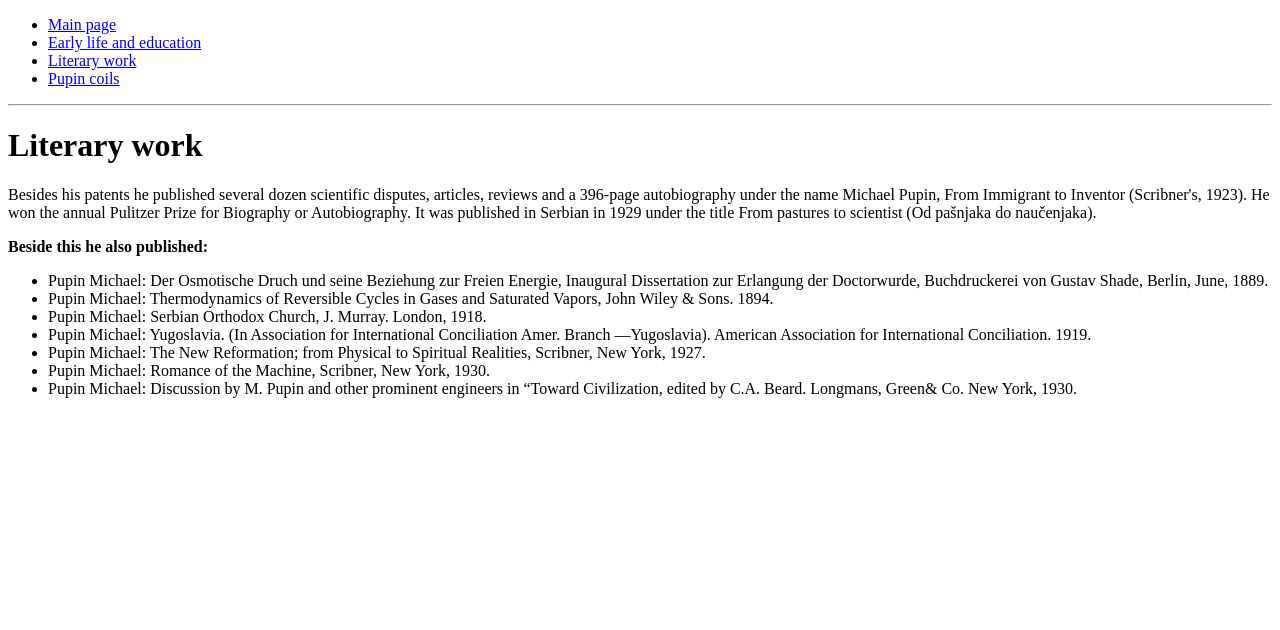
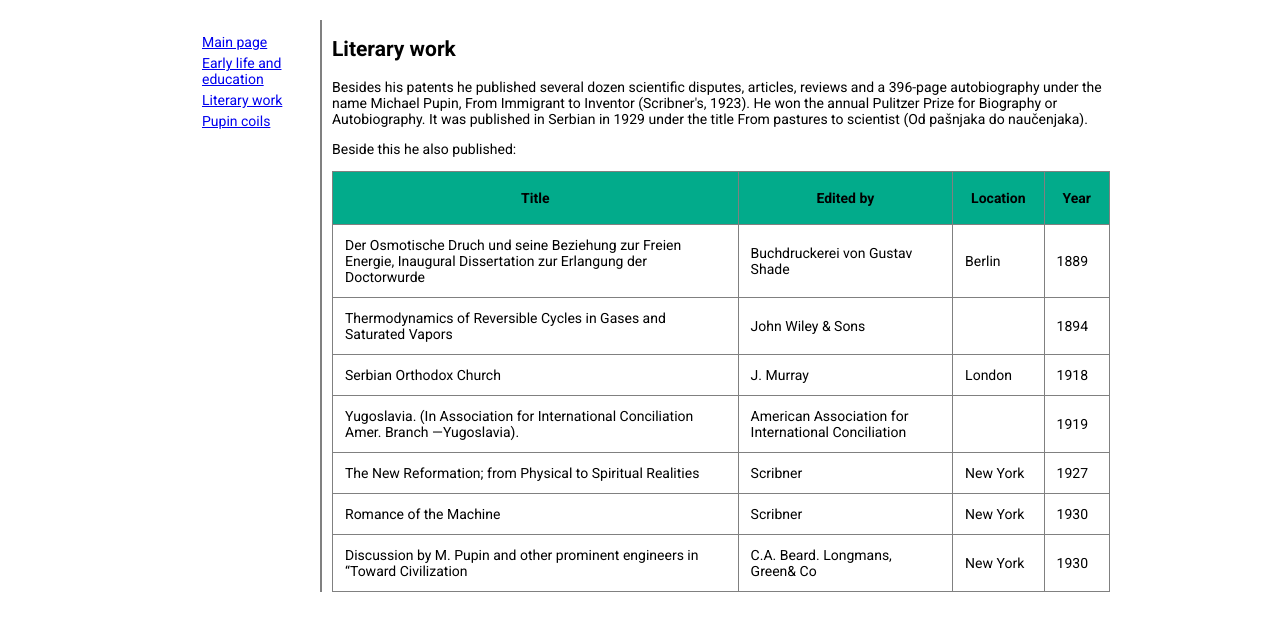
Before and after one commit to doralina/HTML-CSS-Fundamentals-Assignment-mini-site, a plain HTML site: page literary-work.html in a window 1280 px wide. Drawn offline with Linux system fonts and the light colour scheme.

Commit message:
adaugare css

```diff
--- a/literary-work.html
+++ b/literary-work.html
@@ -5,10 +5,14 @@
     <meta charset="UTF-8">
     <meta name="viewport" content="width=device-width, initial-scale=1.0">
     <title>Literary work</title>
+    <link rel="stylesheet" href="styles.css">
+    <link rel="preconnect" href="https://fonts.gstatic.com">
+    <link href="https://fonts.googleapis.com/css2?family=Roboto:wght@400;700&display=swap" rel="stylesheet">
 </head>
 
 <body>
 
+    <aside>
         <ul>
             <li>
                 <a href="index.html">Main page</a>
@@ -23,36 +27,128 @@
                 <a href="pupin-coils.html"> Pupin coils</a>
             </li>
         </ul>
+    </aside>
 
-    <hr>
+    <section class="content">
 
         <h1>Literary work</h1>
 
         <p>Besides his patents he published several dozen scientific disputes, articles, reviews and a 396-page
             autobiography
-        under the name Michael Pupin, From Immigrant to Inventor (Scribner's, 1923). He won the annual Pulitzer Prize
+            under the name Michael Pupin, From Immigrant to Inventor (Scribner's, 1923). He won the annual Pulitzer
+            Prize
             for
-        Biography or Autobiography. It was published in Serbian in 1929 under the title From pastures to scientist (Od
+            Biography or Autobiography. It was published in Serbian in 1929 under the title From pastures to scientist
+            (Od
             pašnjaka do naučenjaka).</p>
 
-    <b>Beside this he also published:</b>
+        <p>Beside this he also published:</p>
 
-    <ul>
+        <table>
+            <tr>
+                <th>
+                    Title
+                </th>
+                <th>
+                    Edited by
+                </th>
+                <th>
+                    Location
+                </th>
+                <th>
+                    Year
+                </th>
+            </tr>
+            <tr>
+                <td>
+                    Der Osmotische Druch und seine Beziehung zur Freien Energie, Inaugural Dissertation zur Erlangung der Doctorwurde
+                </td>
+                <td>
+                    Buchdruckerei von Gustav Shade
+                </td>
+                <td>
+                    Berlin
+                </td>
+                <td>
+                    1889
+                </td>
+            </tr>
+            <tr>
+                <td>
+                    Thermodynamics of Reversible Cycles in Gases and Saturated Vapors
+                </td>
+                <td>
+                    John Wiley & Sons
+                </td>
+                <td></td>
+                <td>
+                    1894
+                </td>
+            </tr>
+            <tr>
+                <td>
+                    Serbian Orthodox Church
+                </td>
+                <td>
+                    J. Murray
+                </td>
+                <td>London</td>
+                <td>
+                    1918
+                </td>
+            </tr>
+            <tr>
+                <td>
+                    Yugoslavia. (In Association for International Conciliation Amer. Branch —Yugoslavia).
+                </td>
+                <td>
+                    American Association for International Conciliation
+                </td>
+                <td></td>
+                <td>
+                    1919
+                </td>
+            </tr>
+            <tr>
+                <td>
+                    The New Reformation; from Physical to Spiritual Realities
+                </td>
+                <td>
+                    Scribner
+                </td>
+                <td>New York</td>
+                <td>
+                    1927
+                </td>
+            </tr>
+            <tr>
+                <td>
+                    Romance of the Machine
+                </td>
+                <td>
+                    Scribner
+                </td>
+                <td>New York</td>
+                <td>
+                    1930
+                </td>
+            </tr>
+            <tr>
+                <td>
+                    Discussion by M. Pupin and other prominent engineers in “Toward Civilization
+                </td>
+                <td>
+                    C.A. Beard. Longmans, Green& Co
+                </td>
+                <td>New York</td>
+                <td>
+                    1930
+                </td>
+            </tr>
+        </table>
 
-        <li>Pupin Michael: Der Osmotische Druch und seine Beziehung zur Freien Energie, Inaugural Dissertation zur
-            Erlangung der Doctorwurde, Buchdruckerei von Gustav Shade, Berlin, June, 1889.</li>
-        <li>Pupin Michael: Thermodynamics of Reversible Cycles in Gases and Saturated Vapors, John Wiley & Sons. 1894.
-        </li>
-        <li> Pupin Michael: Serbian Orthodox Church, J. Murray. London, 1918.</li>
-        <li>Pupin Michael: Yugoslavia. (In Association for International Conciliation Amer. Branch —Yugoslavia).
-            American Association for International Conciliation. 1919.</li>
-        <li> Pupin Michael: The New Reformation; from Physical to Spiritual Realities, Scribner, New York, 1927.</li>
-        <li> Pupin Michael: Romance of the Machine, Scribner, New York, 1930.</li>
-        <li> Pupin Michael: Discussion by M. Pupin and other prominent engineers in “Toward Civilization, edited by C.A.
-            Beard. Longmans, Green& Co. New York, 1930.</li>
 
-    </ul>
-
+    </section>
 </body>
 
 </html>
--- /dev/null
+++ b/styles.css
@@ -0,0 +1,61 @@
+body {
+    width: 960px;
+    margin: 20px auto;
+    font-family: 'Roboto', sans-serif;
+    font-size: 14px;
+}
+
+header {
+    padding: 5px 0 5px 0;
+}
+
+a {
+    margin-bottom: 5px;
+}
+
+aside {
+    width: 160px;
+    padding: 0px 2px 0 2px;
+    float: left;
+    padding-right: 20px;
+    box-sizing: border-box;
+}
+
+aside > ul {
+    list-style: none;
+}
+
+aside > ul > li {
+    margin-bottom: 5px;
+}
+
+table {
+    border-collapse: collapse;
+    border: 1px solid gray;
+}
+
+th {
+    padding: 18px;
+    background-color: #02AB8B;
+}
+
+td {
+    padding: 12px;
+}
+
+th, td {
+    border: 1px solid gray;
+}
+
+.content {
+    width: 800px;
+    float: left;
+    border-left: 2px solid gray;
+    padding: 0 10px 0 10px;
+    box-sizing: border-box;
+}
+
+.content img {
+    float: left;
+    margin-right: 20px;
+}
```
Also changed, not shown: early-life-and-education.html (+89 -45 lines), index.html (+21 -14 lines), pupin-coils.html (+24 -13 lines). Lines whose indentation alone changed are shown as unchanged.
